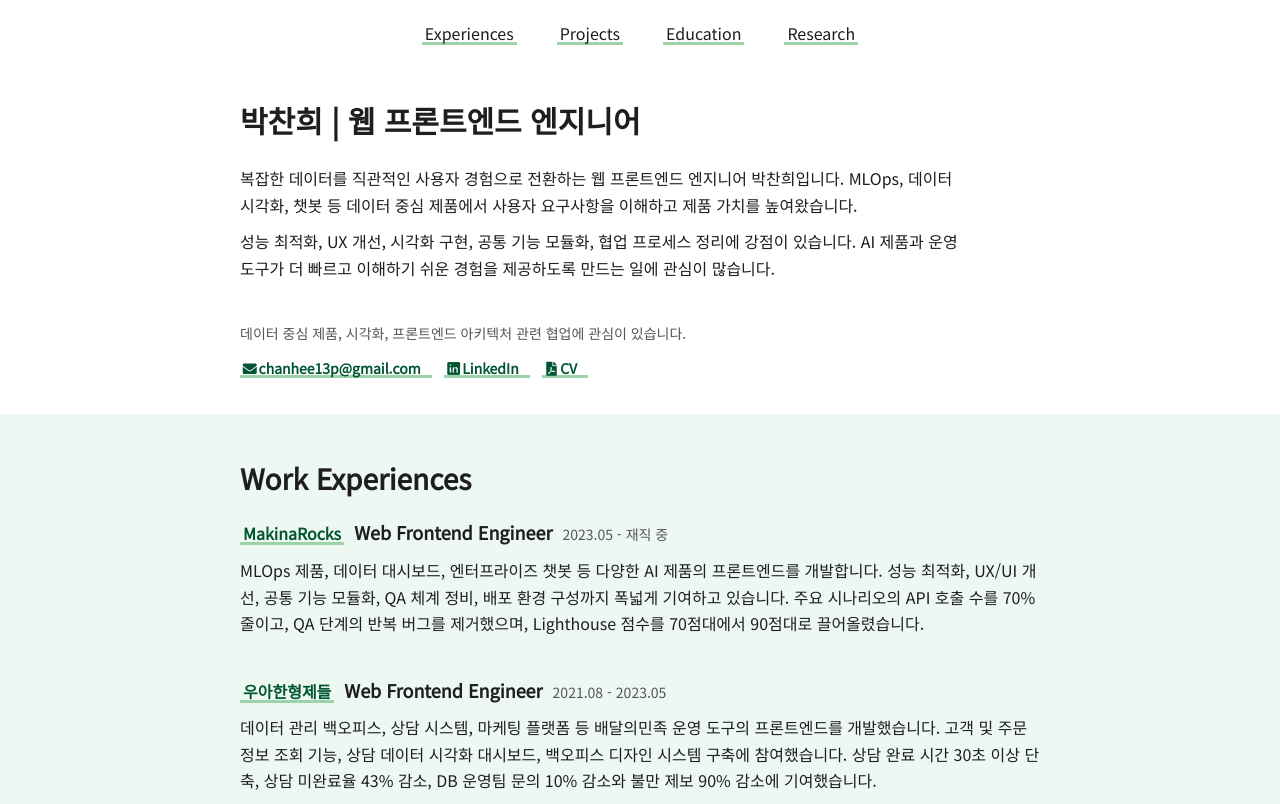
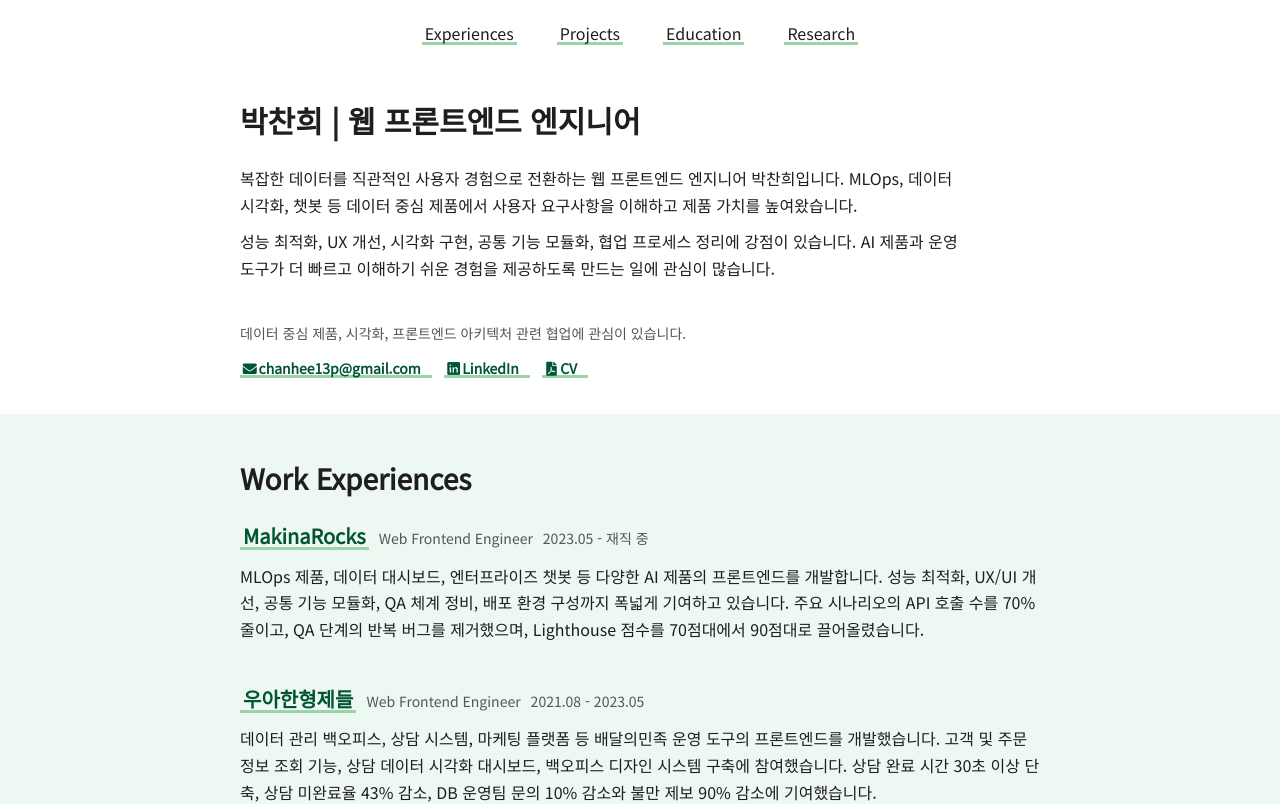
Before and after one commit to chanhee-park/chanhee-park.github.io, a React (Vite) app: page / in a window 1280 px wide. Shown: the top 804 px of the page. Built offline with nearby package versions, Linux system fonts and the light colour scheme.

Commit message:
enhance(style): 경력 항목에서 회사명/역할 폰트 크기 위계 조정

```diff
--- a/src/styles/components.css
+++ b/src/styles/components.css
@@ -84,14 +84,16 @@ nav a {
 /* Experiences & Educations */
 section#educations .status,
 section#experiences .status {
-  font-weight: 600;
-  font-size: 18px;
+  font-weight: 400;
+  font-size: var(--small-font);
   line-height: 1.45;
+  color: var(--dark-grey);
 }
 
 section#educations .whereiwas,
 section#experiences .whereiwas {
   font-weight: 700;
+  font-size: var(--large-font);
 }
 
 section#experiences {
```
